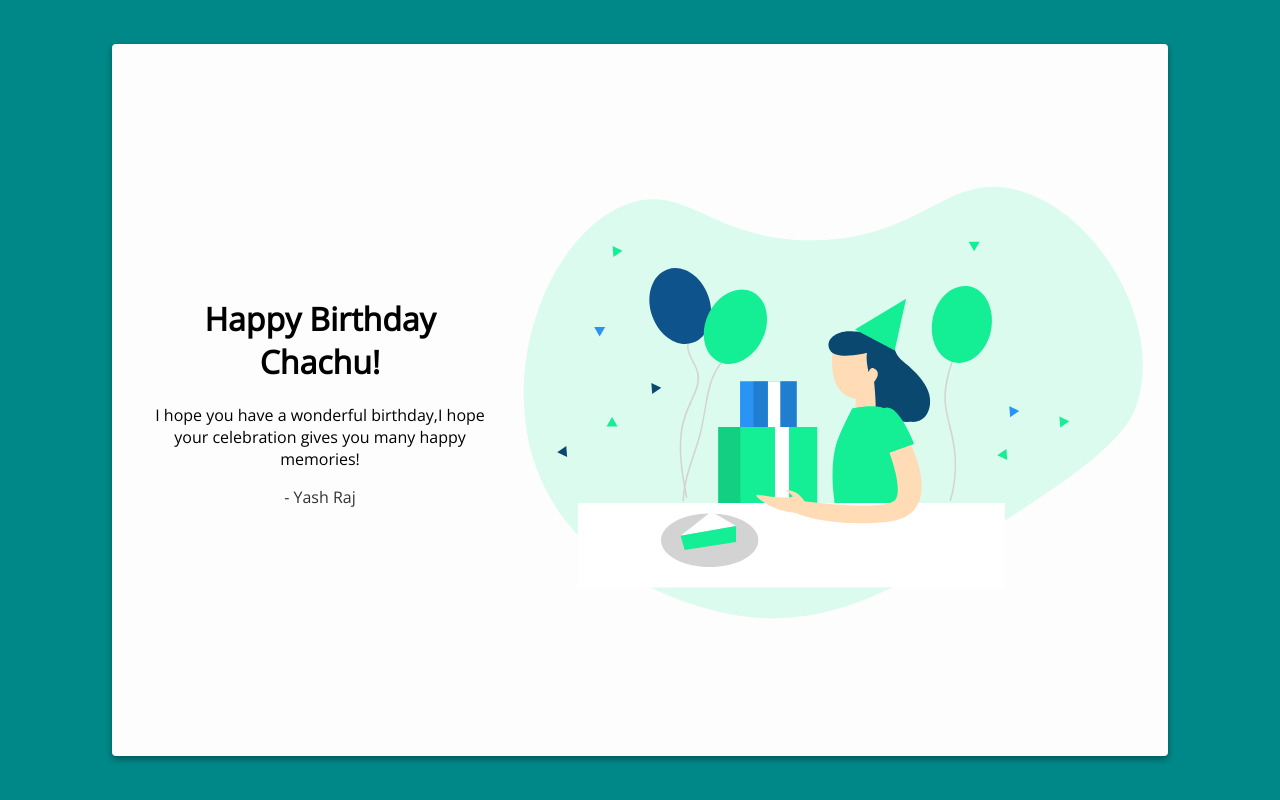
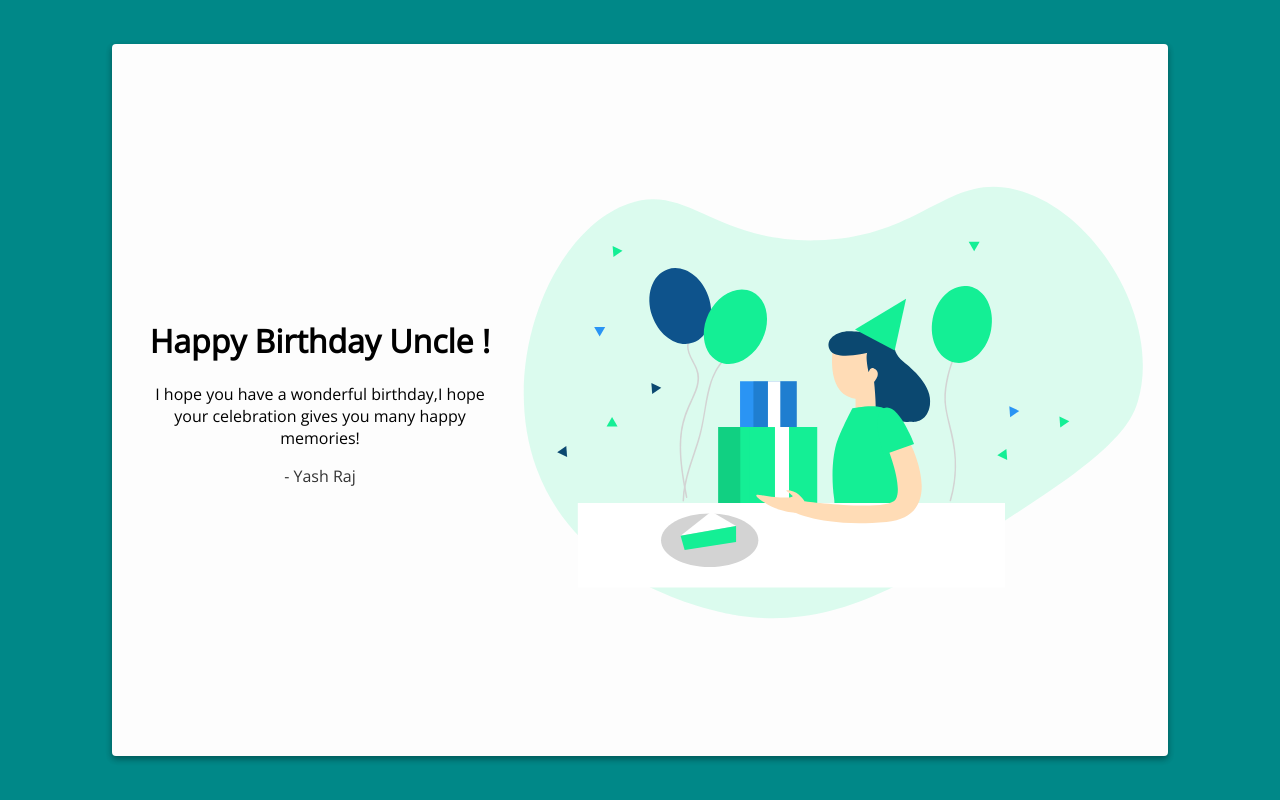
Before and after one commit to Yashu93/HappyBirthdayUncle, a plain HTML site: page index.html in a window 1280 px wide. Drawn offline with nearby package versions, Linux system fonts and the light colour scheme.

Commit message:
Update index.html

```diff
--- a/index.html
+++ b/index.html
@@ -12,7 +12,8 @@
   <div class="card">
     <img src="./birthday.svg" alt="birthday" class="birthday">
     <div class="text">
-      <h1>Happy Birthday Chachu!</h1>
+      <h1>Happy Birthday Uncle
+       !</h1>
       <p>I hope you have a wonderful birthday,I hope your celebration gives you many happy memories!</p>
       <p class="muted">- Yash Raj</p>
     </div>
```
